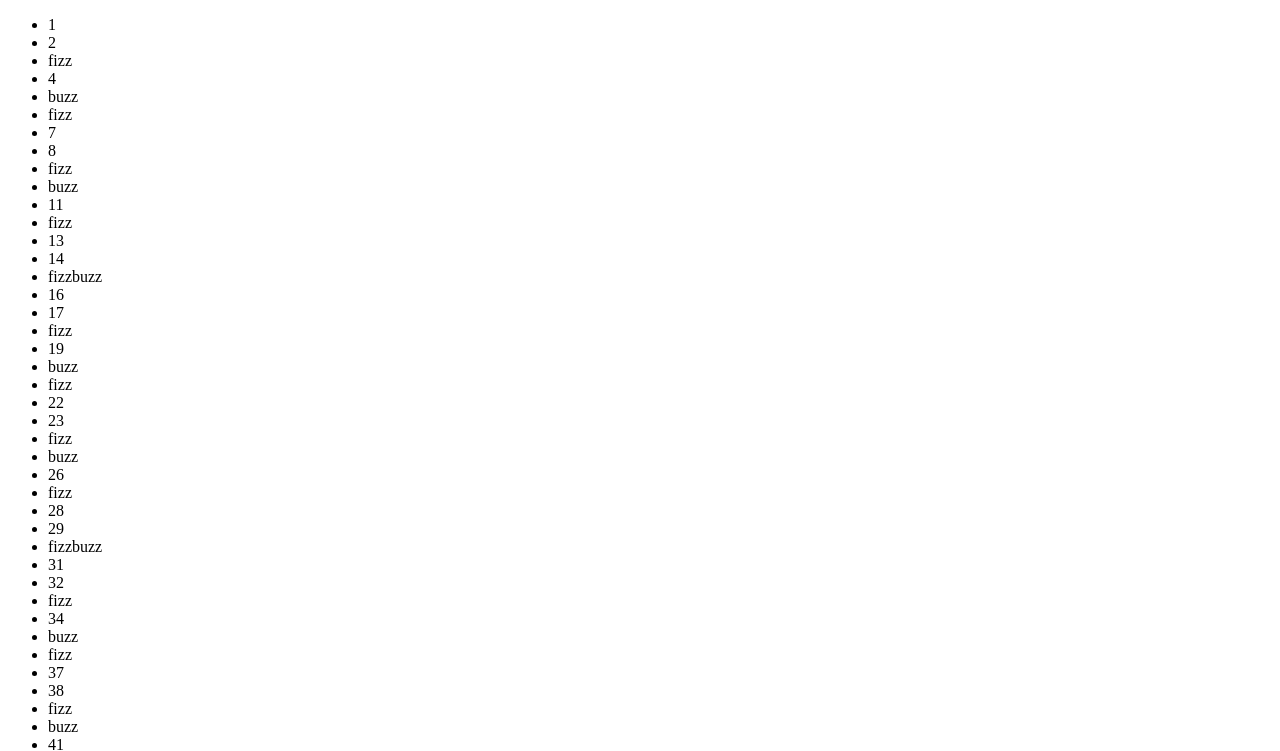
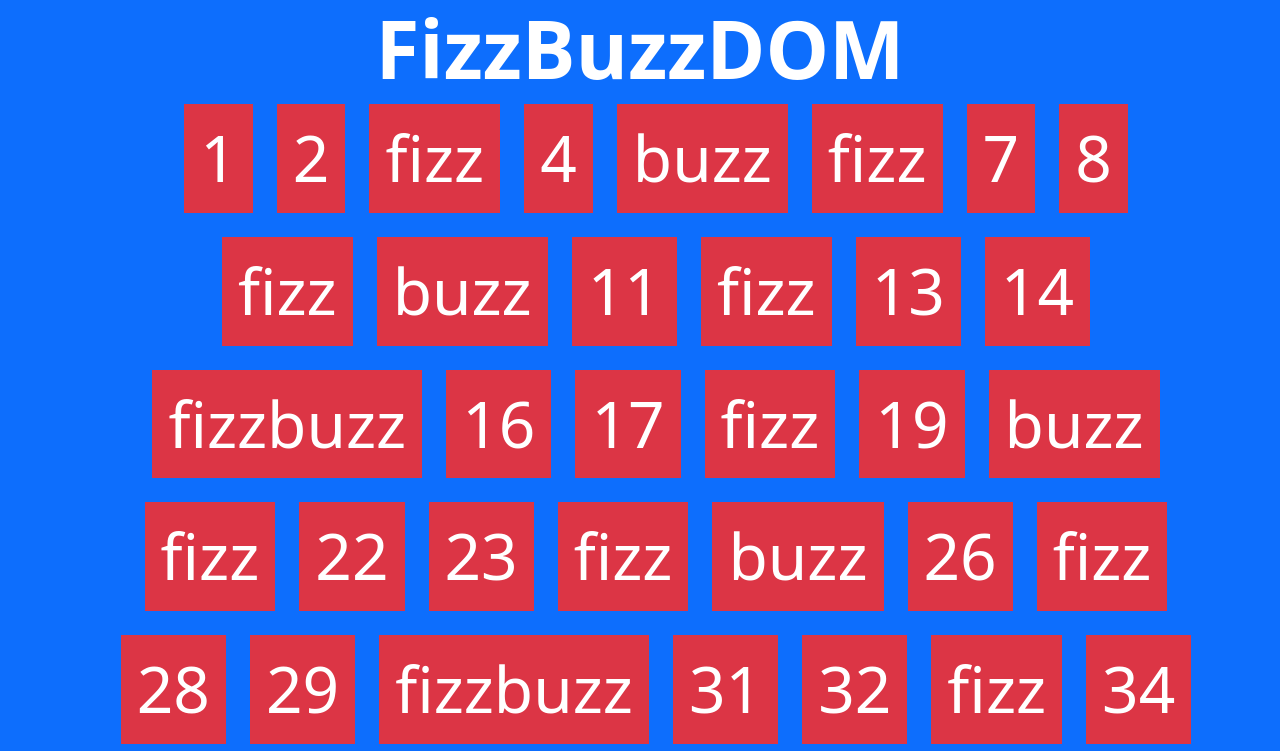
Before and after one commit to samuelebruni/js-fizzbuzz, a plain HTML site: page index.html in a window 1280 px wide. Shown: the top 751 px of the page. Drawn offline with nearby package versions, Linux system fonts and the light colour scheme.

Commit message:
restyling page

```diff
--- a/index.html
+++ b/index.html
@@ -3,17 +3,18 @@
 <head>
     <meta charset="UTF-8">
     <meta name="viewport" content="width=device-width, initial-scale=1.0">
+    <link href="https://cdn.jsdelivr.net/npm/bootstrap@5.3.1/dist/css/bootstrap.min.css" rel="stylesheet" integrity="sha384-4bw+/aepP/YC94hEpVNVgiZdgIC5+VKNBQNGCHeKRQN+PtmoHDEXuppvnDJzQIu9" crossorigin="anonymous">
     <title>Document</title>
 </head>
-<body>
+<body class="bg-primary">
 
-<div class="container">
-    <ul id="numbers-items">
-
-    </ul>
-</div>
+    <h1 class="display-1 text-center text-white fw-bold">FizzBuzzDOM</h1>
+    <div class="container">
+        <ul id="numbers-items" class="d-flex gap-4 align-items-center flex-wrap justify-content-center">
+        </ul>
+    </div>
 
 
-    <script src="/script.js"></script>
+ <script src="/script.js"></script>
 </body>
 </html>
--- a/script.js
+++ b/script.js
@@ -17,8 +17,8 @@ Applica stili differenti agli elementi aggiunti al DOM nel BONUS 1, a seconda ch
 //faccio stampare i numeri da 1 a 100 sulla console
 for (let numbers = 1; numbers <= 100; numbers++){
 
-    let fizz = (numbers % 3) == 0;
-    let buzz = (numbers % 5) == 0;
+    let fizz = numbers % 3 == 0;
+    let buzz = numbers % 5 == 0;
     let numberItems = document.getElementById("numbers-items");
 
     if (fizz && buzz){
@@ -35,5 +35,6 @@ for (let numbers = 1; numbers <= 100; numbers++){
         numberItems.innerHTML += `<li id=${numbers}>${numbers}</li>`;
     }
 
+    document.getElementById(numbers).classList.add("text-danger", "p-3", "bg-danger", "list-unstyled", "text-white", "display-3");
 
 }
```
